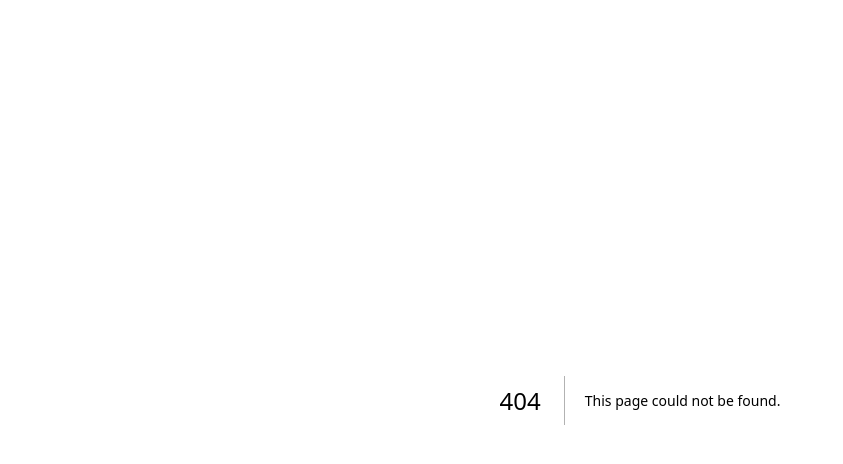
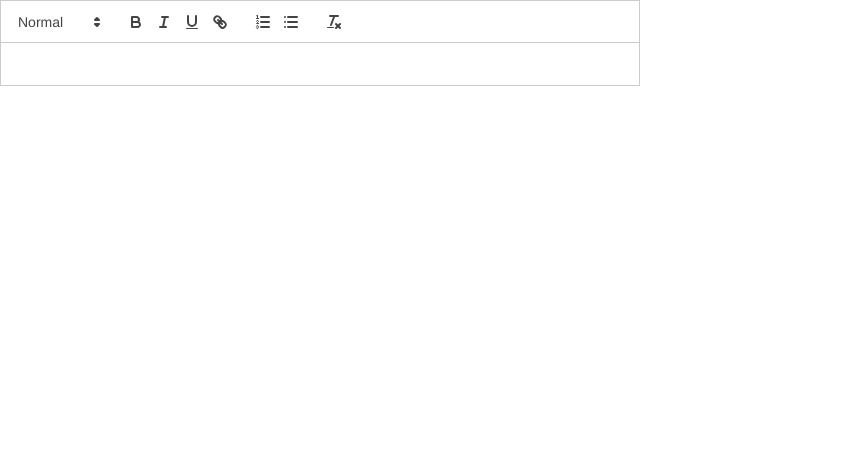
Before and after one commit to Blogit-CAU/blogit-website, a Next.js app: page /post/edit in a window 1280 px wide. Before the commit this address had no page. Shown: the top 464 px of the page, without its empty margins (0-843 px from the left). Built offline with nearby package versions, Linux system fonts and the light colour scheme.

Commit message:
feat: text editor into edit page

```diff
--- /dev/null
+++ b/app/post/edit/page.tsx
@@ -0,0 +1,14 @@
+import TextEditor from "@/components/TextEditor";
+import React, { useState } from "react";
+
+export default function PostEditPage(){
+
+        return(
+        <div className="w-[50%]">
+            <TextEditor/>
+        </div>
+        )
+
+//오잉 이벤트 핸들러는 child컴포넌트로 패스될 수 없다?
+
+}
--- /dev/null
+++ b/components/TextEditor.tsx
@@ -0,0 +1,27 @@
+'use client';
+
+import React, { useCallback, useState } from "react";
+import dynamic from "next/dynamic";
+import 'react-quill/dist/quill.snow.css';
+
+const TextItem = dynamic(() => import('react-quill'), {
+    ssr: false,
+    loading: () => <p>Loading ...</p>,
+
+})
+
+export default function TextEditor(){
+
+    const [ text, setText ] = useState('');
+
+    return (
+        <div>
+            <TextItem
+            theme="snow"
+            value={text}
+            onChange={ setText }
+            />
+            {text}
+        </div>
+    )
+};
--- a/package.json
+++ b/package.json
@@ -17,6 +17,7 @@
     "octokit": "^3.2.1",
     "react": "^18",
     "react-dom": "^18",
+    "react-quill": "^2.0.0",
     "server-only": "^0.0.1"
   },
   "devDependencies": {
```
Also changed, not shown: 1 other file (tests, documents, lock files or other folders).
